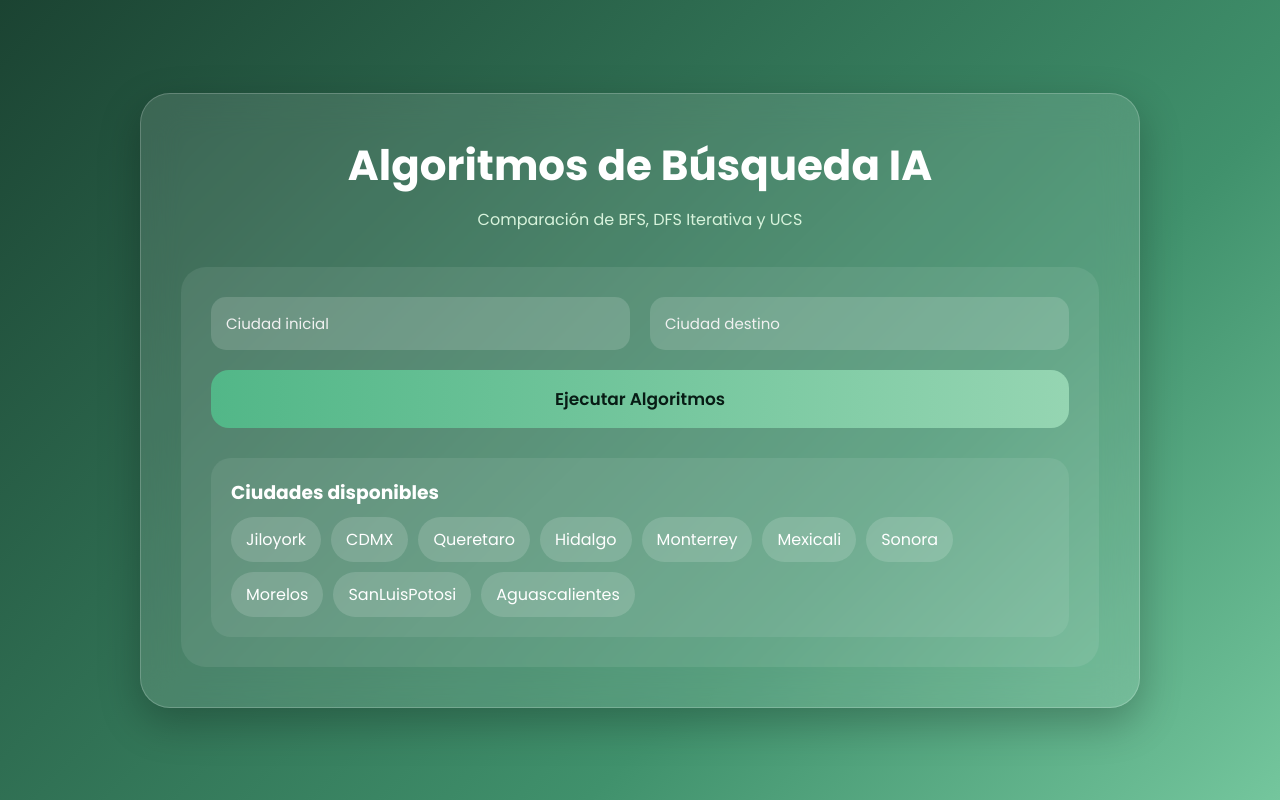
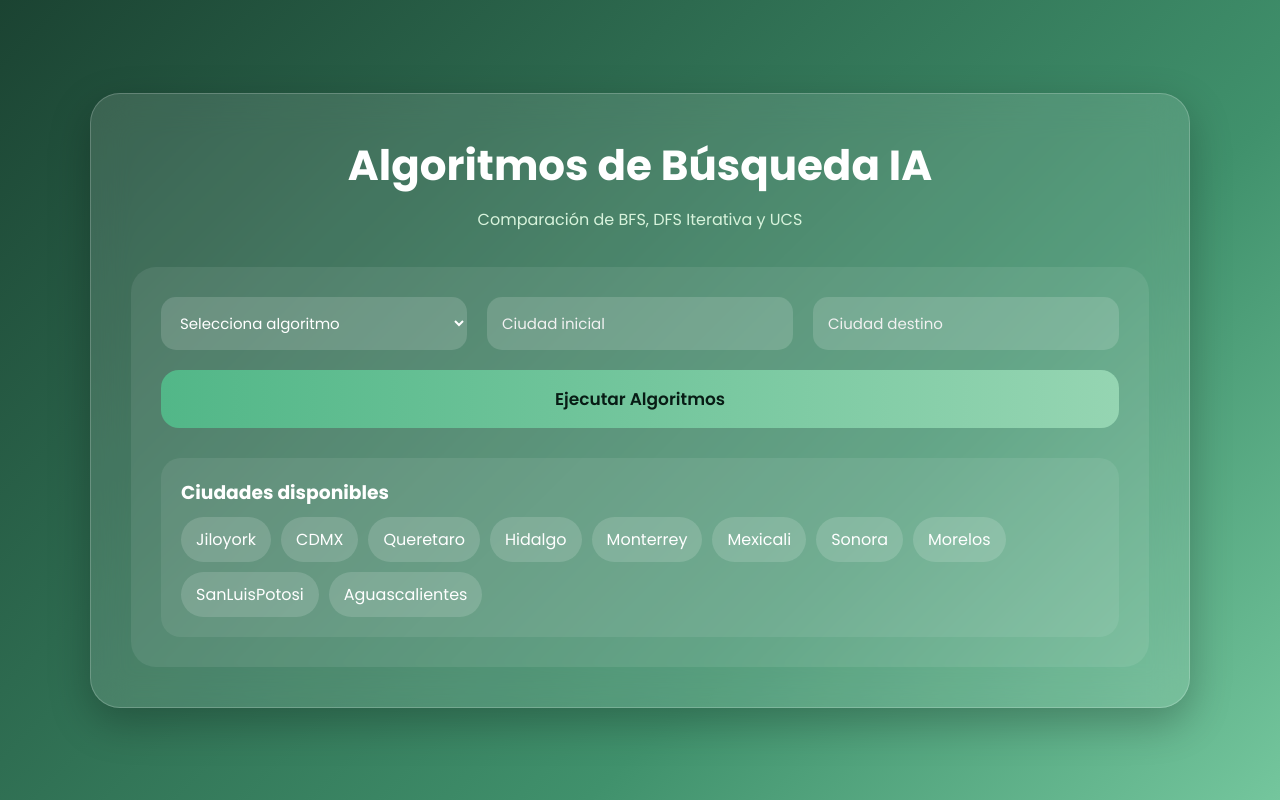
Before and after one commit to Itati26/ExamenU2, a Flask app: page / in a window 1280 px wide. Run offline with Flask 3, Linux system fonts and the light colour scheme.

Commit message:
Actualizacion interfaz y algoritmos unificados

```diff
--- a/app.py
+++ b/app.py
@@ -4,7 +4,7 @@ from arbol import Nodo
 app = Flask(__name__)
 
 # =====================================================
-# GRAFO UNIFICADO PARA BFS Y DFS
+# GRAFO UNIFICADO
 # =====================================================
 
 conexiones = {
@@ -130,7 +130,6 @@ def DFS_prof_iter(nodo, solucion):
             return sol
 
     return None
-
 
 def buscar_solucion_DFS_Rec(nodo, solucion, visitados, limite):
 
@@ -259,13 +258,16 @@ def index():
     resultado_dfs = None
     resultado_ucs = None
     costo_ucs = None
+    algoritmo = None
 
     if request.method == 'POST':
 
+        algoritmo = request.form['algoritmo']
         inicio = request.form['inicio']
         destino = request.form['destino']
 
-        # BFS
+        # ================= BFS =================
+
         nodo_bfs = buscar_solucion_BFS(
             conexiones,
             inicio,
@@ -278,7 +280,8 @@ def index():
                 inicio
             )
 
-        # DFS
+        # ================= DFS =================
+
         nodo_inicial_dfs = Nodo(inicio)
 
         nodo_dfs = DFS_prof_iter(
@@ -292,7 +295,8 @@ def index():
                 inicio
             )
 
-        # UCS
+        # ================= UCS =================
+
         nodo_inicial_ucs = Nodo(inicio)
 
         nodo_ucs = buscar_solucion_ucs(
@@ -314,7 +318,8 @@ def index():
         resultado_bfs=resultado_bfs,
         resultado_dfs=resultado_dfs,
         resultado_ucs=resultado_ucs,
-        costo_ucs=costo_ucs
+        costo_ucs=costo_ucs,
+        algoritmo=algoritmo
     )
 
 if __name__ == '__main__':
--- a/templates/index.html
+++ b/templates/index.html
@@ -23,12 +23,11 @@
             align-items:center;
             background:
             linear-gradient(135deg,#1b4332,#2d6a4f,#40916c,#74c69d);
-            overflow:auto;
             padding:40px 0;
         }
 
         .container{
-            width:1000px;
+            width:1100px;
             max-width:95%;
             background:rgba(255,255,255,.12);
             backdrop-filter:blur(18px);
@@ -61,12 +60,12 @@
 
         .inputs{
             display:grid;
-            grid-template-columns:1fr 1fr;
+            grid-template-columns:1fr 1fr 1fr;
             gap:20px;
             margin-bottom:20px;
         }
 
-        input{
+        input, select{
             width:100%;
             padding:15px;
             border:none;
@@ -79,6 +78,10 @@
 
         input::placeholder{
             color:#f1f1f1;
+        }
+
+        select option{
+            color:black;
         }
 
         .btn{
@@ -104,7 +107,7 @@
 
         .cards{
             display:grid;
-            grid-template-columns:repeat(auto-fit,minmax(250px,1fr));
+            grid-template-columns:repeat(auto-fit,minmax(280px,1fr));
             gap:20px;
         }
 
@@ -114,6 +117,16 @@
             padding:25px;
             color:white;
             border:1px solid rgba(255,255,255,.15);
+            transition:.3s;
+        }
+
+        .card:hover{
+            transform:translateY(-5px);
+        }
+
+        .active{
+            border:3px solid #95d5b2;
+            box-shadow:0 0 25px rgba(149,213,178,.7);
         }
 
         .card h3{
@@ -144,14 +157,11 @@
             border-radius:20px;
         }
 
-        .ciudades h3{
-            margin-bottom:10px;
-        }
-
         .lista{
             display:flex;
             flex-wrap:wrap;
             gap:10px;
+            margin-top:10px;
         }
 
         .tag{
@@ -176,6 +186,18 @@
         <form method="POST">
 
             <div class="inputs">
+
+                <select name="algoritmo" required>
+
+                    <option value="">Selecciona algoritmo</option>
+
+                    <option value="bfs">BFS</option>
+
+                    <option value="dfs">DFS Iterativa</option>
+
+                    <option value="ucs">Costo Uniforme UCS</option>
+
+                </select>
 
                 <input
                     type="text"
@@ -205,9 +227,7 @@
 
             <div class="cards">
 
-                {% if resultado_bfs %}
-
-                <div class="card">
+                <div class="card {% if algoritmo == 'bfs' %}active{% endif %}">
 
                     <h3>BFS</h3>
 
@@ -217,11 +237,7 @@
 
                 </div>
 
-                {% endif %}
-
-                {% if resultado_dfs %}
-
-                <div class="card">
+                <div class="card {% if algoritmo == 'dfs' %}active{% endif %}">
 
                     <h3>DFS Iterativa</h3>
 
@@ -231,11 +247,7 @@
 
                 </div>
 
-                {% endif %}
-
-                {% if resultado_ucs %}
-
-                <div class="card">
+                <div class="card {% if algoritmo == 'ucs' %}active{% endif %}">
 
                     <h3>UCS</h3>
 
@@ -248,8 +260,6 @@
                     </div>
 
                 </div>
-
-                {% endif %}
 
             </div>
 
```
